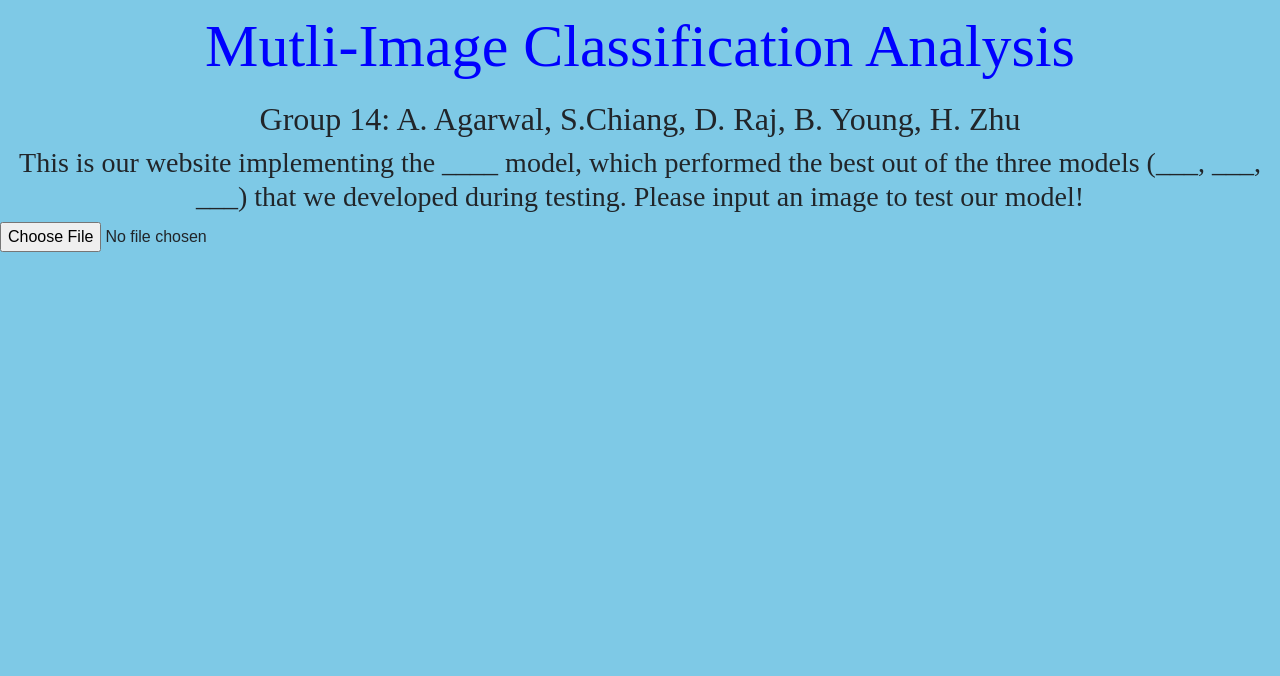
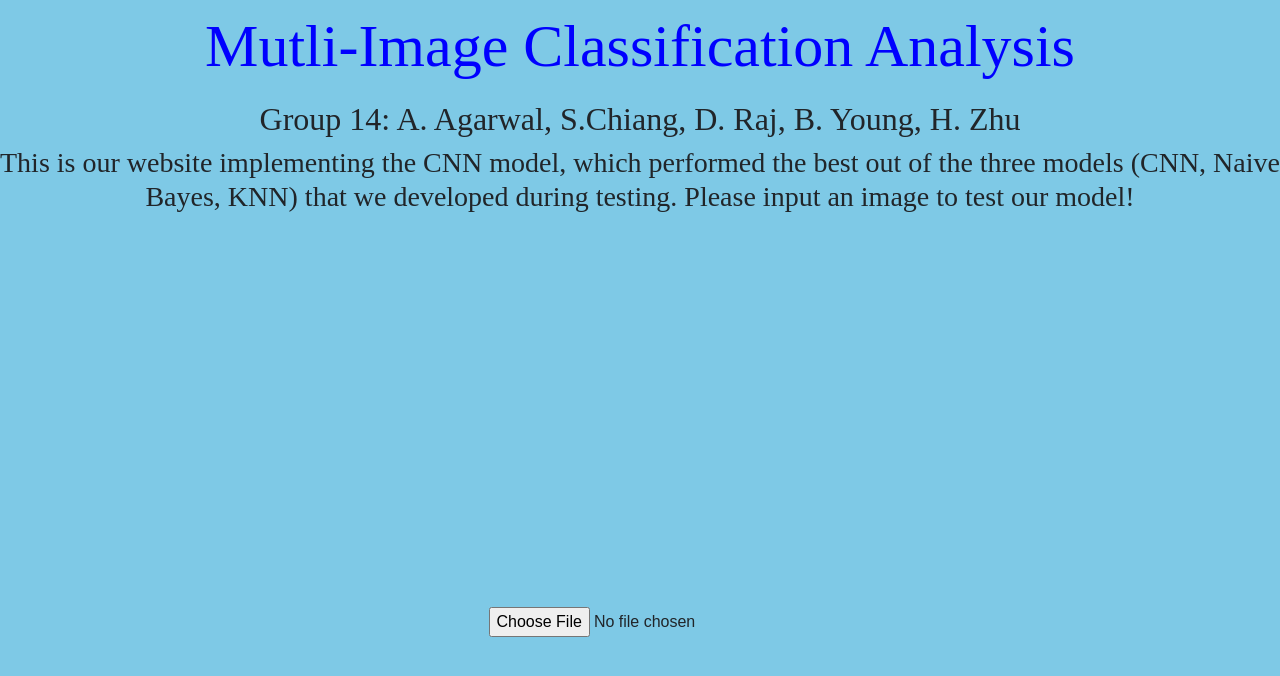
Before and after one commit to goldenfries100/171Group14, a React (Vite) app in the folder 171-project/: page / in a window 1280 px wide. Shown: the top 676 px of the page. Built offline with nearby package versions, Linux system fonts and the light colour scheme.

Commit message:
Updated explanation and centered input button

```diff
--- a/171-project/src/components/Explanation.tsx
+++ b/171-project/src/components/Explanation.tsx
@@ -14,7 +14,7 @@ function Explanation() {
     return (
     <>
         <h2 style={h2style}>Group 14: A. Agarwal, S.Chiang, D. Raj, B. Young, H. Zhu</h2>
-        <h3 style={h3style}>This is our website implementing the ____ model, which performed the best out of the three models (___, ___, ___) that we developed during testing. Please input an image to test our model!</h3>
+        <h3 style={h3style}>This is our website implementing the CNN model, which performed the best out of the three models (CNN, Naive Bayes, KNN) that we developed during testing. Please input an image to test our model!</h3>
     </>
     );
 }
--- /dev/null
+++ b/171-project/src/components/ImageInput.css
@@ -0,0 +1,6 @@
+.image-input-container {
+    display: flex;
+    justify-content: center;
+    align-items: center;
+    height: 100vh;
+  }
--- a/171-project/src/components/ImageInput.tsx
+++ b/171-project/src/components/ImageInput.tsx
@@ -1,4 +1,5 @@
 import React, { ChangeEvent, useState } from 'react';
+import './ImageInput.css'; // Import a CSS file for styling
 
 const ImageInput: React.FC = () => {
   const [imageUrl, setImageUrl] = useState<string | null>(null);
@@ -18,9 +19,9 @@ const ImageInput: React.FC = () => {
   };
 
   return (
-    <div>
+    <div className="image-input-container">
+      {imageUrl && <img src={imageUrl} alt="Selected Image" style={{ maxWidth: '10%', justifyContent: 'center'}} />}
       <input type="file" accept="image/*" onChange={handleImageChange} />
-      {imageUrl && <img src={imageUrl} alt="Selected Image" style={{ maxWidth: '100%' }} />}
     </div>
   );
 };
```
